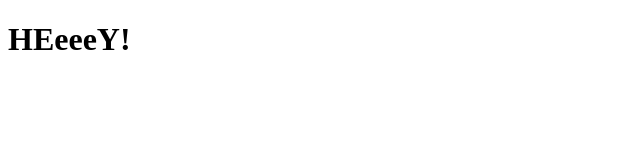
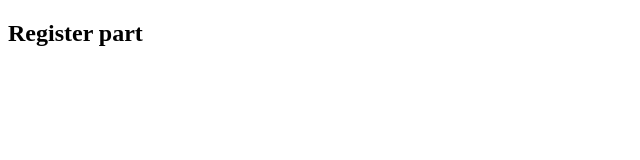
Before and after one commit to petekgithub/fetch-data-mongdb-trytry, a React (Create React App) app: page / in a window 1280 px wide. Shown: the top 160 px of the page, without its empty margins (0-640 px from the left). Built offline with nearby package versions, Linux system fonts and the light colour scheme.

Commit message:
register-part-update

```diff
--- a/package.json
+++ b/package.json
@@ -3,6 +3,8 @@
   "version": "0.1.0",
   "private": true,
   "dependencies": {
+    "@fortawesome/free-solid-svg-icons": "^6.2.0",
+    "@fortawesome/react-fontawesome": "^0.2.0",
     "@testing-library/jest-dom": "^5.16.5",
     "@testing-library/react": "^13.4.0",
     "@testing-library/user-event": "^13.5.0",
@@ -20,7 +22,7 @@
     "react-scripts": "5.0.1",
     "redux": "^4.2.0",
     "redux-thunk": "^2.4.1",
-    "sass": "^1.55.0",
+    "typed-scss-modules": "^7.0.1",
     "web-vitals": "^2.1.4"
   },
   "devDependencies": {
@@ -32,6 +34,7 @@
     "@typescript-eslint/parser": "^5.40.1",
     "eslint": "^8.25.0",
     "eslint-plugin-react": "^7.31.10",
+    "sass": "^1.55.0",
     "typescript": "^4.8.4"
   },
   "scripts": {
--- /dev/null
+++ b/src/Auth/pages/Register/index.tsx
@@ -0,0 +1,16 @@
+import React from "react";
+import { useRef, useState, useEffect } from "react";
+import { faCheck, faTimes, faInfoCircle } from "@fortawesome/free-solid-svg-icons";
+import { FontAwesomeIcon } from "@fortawesome/react-fontawesome";
+
+const Register: React.FC = () => {
+  return (
+    <section>
+      <h1>
+        Register part
+      </h1>
+    </section>
+  )
+}
+
+export default Register;
--- a/src/Core/styles/main.scss
+++ /dev/null
@@ -1,68 +0,0 @@
-@import "./index.scss";
-
-body,
-h1,
-h2,
-h3,
-h4,
-h5,
-h6,
-p,
-button,
-svg {
-  margin        : 0;
-  padding       : 0;
-  border        : 0;
-  font-size     : 100%;
-  transition    : all .2s;
-  font-family   : inherit;
-  vertical-align: baseline;
-  color         : $color-codGray;
-}
-
-body {
-  line-height          : normal;
-  font-feature-settings: "tnum";
-  font-variant         : tabular-nums;
-  font-family          : $font-family;
-  color                : $color-codGray;
-  background-color     : $color-athensGray;
-
-  * {
-    box-sizing: border-box;
-  }
-
-  *::before,
-  *::after {
-    box-sizing: border-box;
-  }
-}
-
-input,
-textarea {
-  outline    : none;
-  caret-color: inherit;
-  font-family: inherit;
-}
-
-button {
-  outline         : none;
-  cursor          : pointer;
-  background-color: transparent;
-}
-
-a {
-  text-decoration: none;
-  cursor         : pointer;
-  color          : $color-codGray;
-
-  &:hover {
-    color: $color-downy;
-  }
-}
-
-img {
-  max-width     : 100%;
-  vertical-align: middle;
-  border-style  : none;
-}
--- a/src/index.tsx
+++ b/src/index.tsx
@@ -1,12 +1,17 @@
 //import "./Core/styles/main.scss";
-import ReactDOM from "react-dom";
-import { BrowserRouter } from "react-router-dom";
+import { BrowserRouter, Routes, Route } from "react-router-dom";
+import Register from "./Auth/pages/Register";
+
 import React from "react";
+import ReactDOM from "react-dom/client";
 
-ReactDOM.render(
-  <BrowserRouter>
-    <div id="modalContainer" />
-      <h1>HEeeeY!</h1>
-  </BrowserRouter>,
-  document.getElementById("root")
+const root = ReactDOM.createRoot(document.getElementById("root")!);
+root.render(
+  <React.StrictMode>
+    <BrowserRouter>
+      <Routes>
+        <Route path='/' element={<Register/>} />
+      </Routes>
+    </BrowserRouter>
+  </React.StrictMode>
 );
```
Also changed, not shown: src/Auth/pages/RegisterPage.tsx (deleted, +0 -9 lines), src/Root/index.tsx (deleted, +0 -14 lines), tsconfig.json (added, +27 -0 lines), src/Auth/pages/Register/styles.module.scss (added), 1 other file (tests, documents, lock files or other folders).
